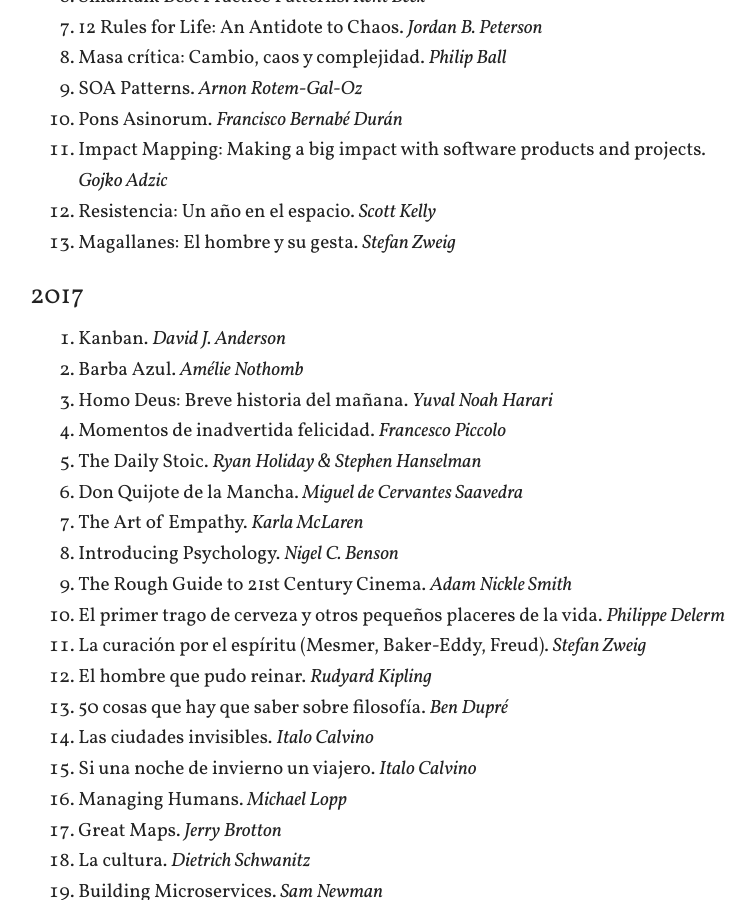
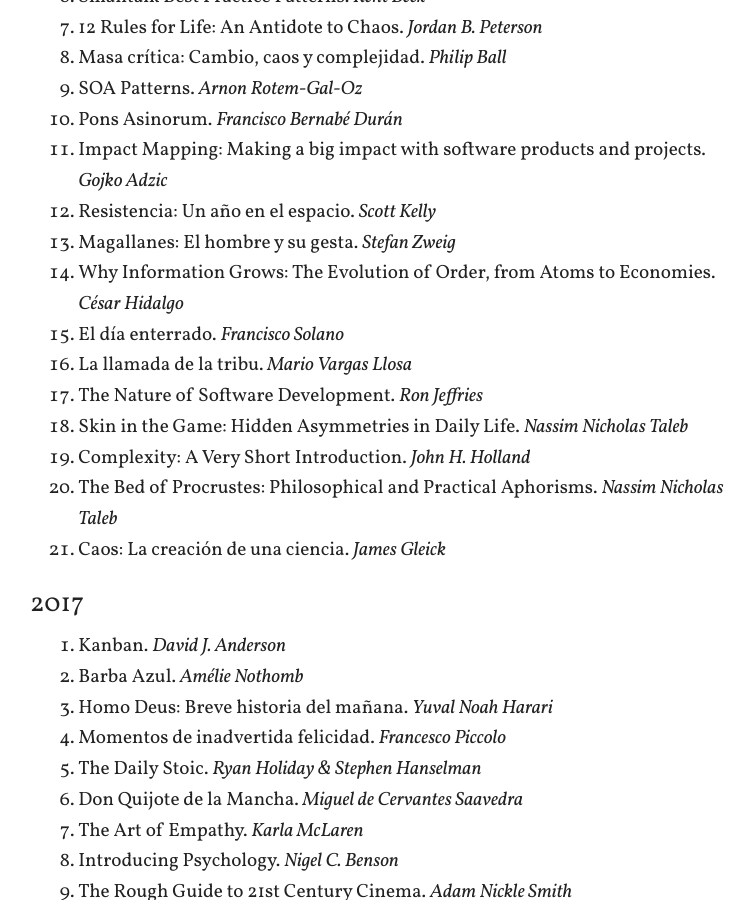
Before and after one commit to arturoherrero/arturoherrero.com, a Jekyll site: the page built from books.md, in a window 1280 px wide and 900 px high, scrolled down 551 px. Shown: the whole window, without its empty margins (250-1005 px from the left). Built offline with Jekyll 4.4.1, drawn with Linux system fonts in a browser that asks for light colours.

Commit message:
Update books

```diff
--- a/books.md
+++ b/books.md
@@ -22,6 +22,14 @@
 11. Impact Mapping: Making a big impact with software products and projects. *Gojko Adzic*
 12. Resistencia: Un año en el espacio. *Scott Kelly*
 13. Magallanes: El hombre y su gesta. *Stefan Zweig*
+14. Why Information Grows: The Evolution of Order, from Atoms to Economies. *César Hidalgo*
+15. El día enterrado. *Francisco Solano*
+16. La llamada de la tribu. *Mario Vargas Llosa*
+17. The Nature of Software Development. *Ron Jeffries*
+18. Skin in the Game: Hidden Asymmetries in Daily Life. *Nassim Nicholas Taleb*
+19. Complexity: A Very Short Introduction. *John H. Holland*
+20. The Bed of Procrustes: Philosophical and Practical Aphorisms. *Nassim Nicholas Taleb*
+21. Caos: La creación de una ciencia. *James Gleick*
 
 
 ### 2017
```
